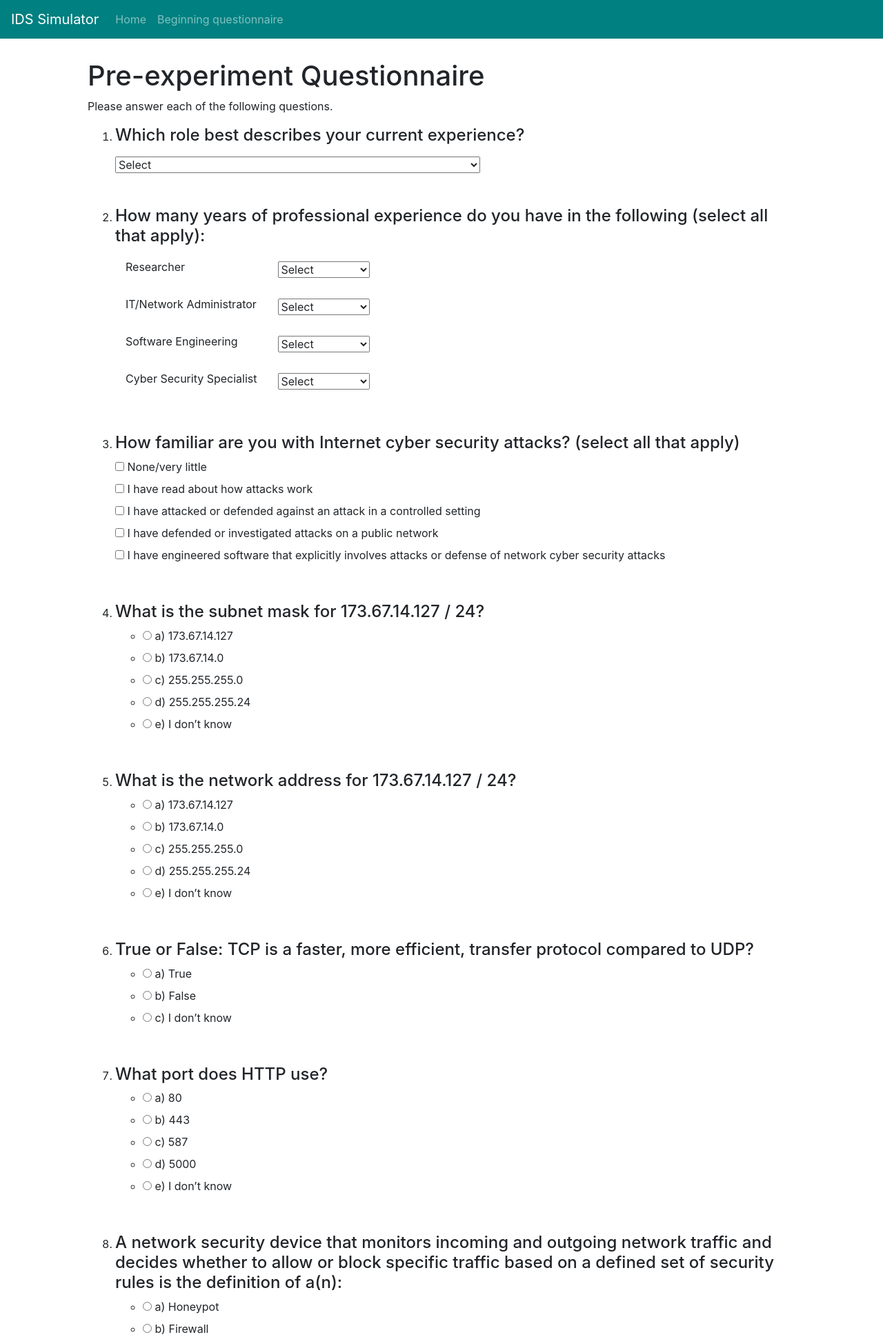
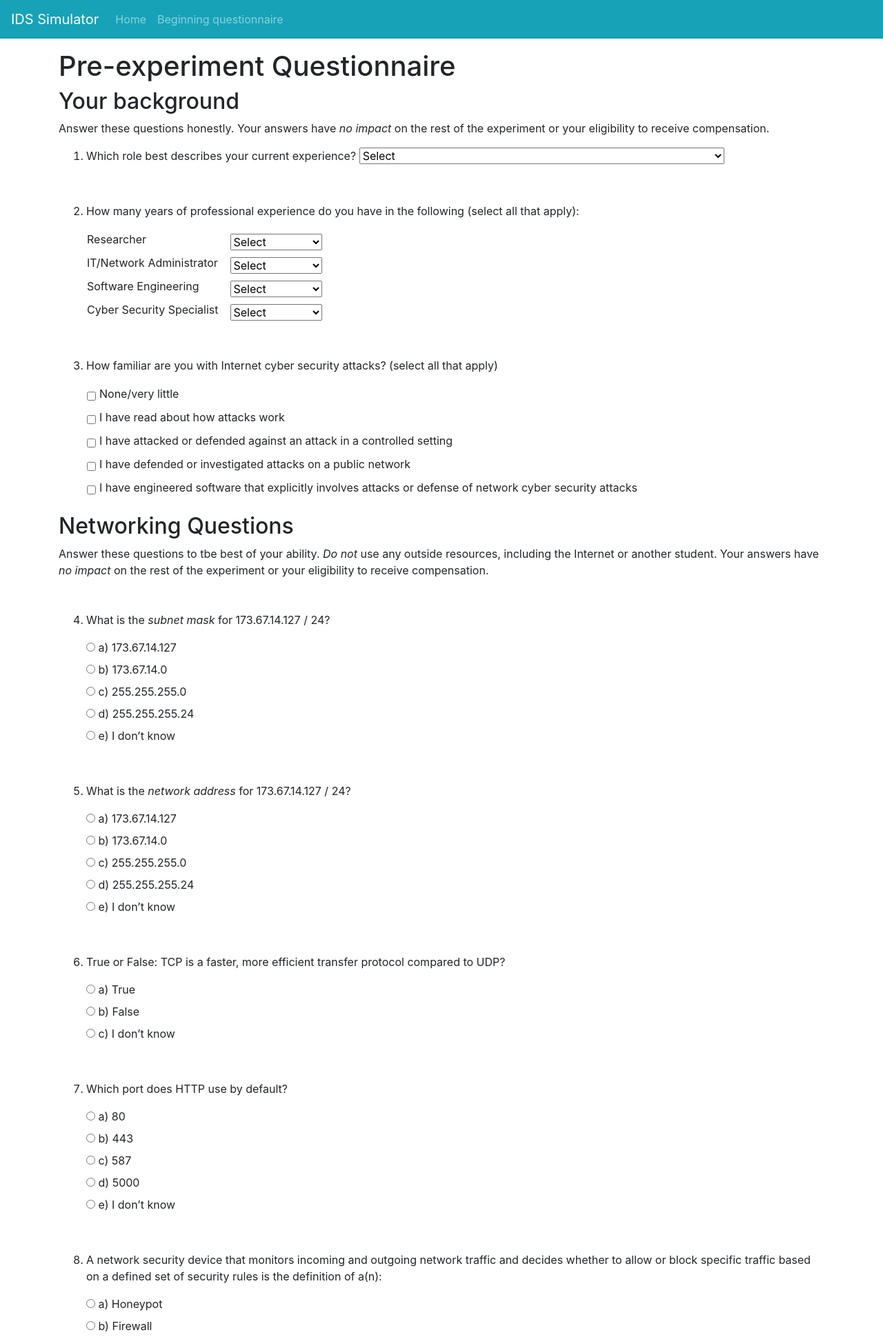
Before and after one commit to uncw-hfcs/ids-simulator, a Flask app: page /prequestionnaire in a window 1280 px wide. Shown: the top 1939 px of the page at 69% size. Run offline with Flask 2, Linux system fonts and the light colour scheme; a user stored in the database is signed in; some libraries are stand-ins or nearby versions.

Commit message:
Reformatted intro, template, and prequestionnaire. Changed some form names on prequestionnaire so as not to give away the answer to an enterprising student

```diff
--- a/crywolf.py
+++ b/crywolf.py
@@ -79,8 +79,8 @@ def prequestionnaire():
             network_address = form.network_address.data,
             tcp_faster = form.tcp_faster.data,
             http_port = form.http_port.data,
-            firewall = form.firewall.data,
-            socket = form.socket.data,
+            firewall = form.security_device.data,
+            socket = form.ip_port.data,
             which_model = form.which_model.data
             )
         user = models.User.query.filter_by(username = current_user.username).first()
--- a/forms.py
+++ b/forms.py
@@ -149,7 +149,7 @@ class PrequestionnaireForm(FlaskForm):
                     validators=[InputRequired()]
                 )
 
-    firewall =  RadioField('Label',
+    security_device =  RadioField('Label',
                     choices=[
                         ('Honeypot','a) Honeypot'),
                         ('Firewall','b) Firewall'),
@@ -160,7 +160,7 @@ class PrequestionnaireForm(FlaskForm):
                     validators=[InputRequired()]
                 )
 
-    socket =  RadioField('Label',
+    ip_port =  RadioField('Label',
                     choices=[
                         ('Socket','a) Socket'),
                         ('MAC Address','b) MAC Address'),
--- /dev/null
+++ b/static/css/crywolf.css
@@ -0,0 +1,7 @@
+.bg-primary {
+    background: teal;
+}
+
+.error {
+    color: red;
+}
--- a/templates/base.html
+++ b/templates/base.html
@@ -1,27 +1,34 @@
 <!doctype html>
-<html class="no-js" lang="">
+<html lang="e">
+
 <head>
     <meta charset="utf-8">
-        <meta http-equiv="X-UA-Compatible" content="IE=edge,chrome=1">
+    <meta name="viewport" content="width=device-width, initial-scale=1, shrink-to-fit=no">
+
+    <link rel="stylesheet" href="https://stackpath.bootstrapcdn.com/bootstrap/4.3.1/css/bootstrap.min.css"
+        integrity="sha384-ggOyR0iXCbMQv3Xipma34MD+dH/1fQ784/j6cY/iJTQUOhcWr7x9JvoRxT2MZw1T" crossorigin="anonymous">
+    <link rel="stylesheet" href="../static/css/crywolf.css">
+
     <title>{% block title %}{% endblock %}</title>
-        <meta name="description" content="">
-        <meta name="viewport" content="width=device-width, initial-scale=1">
+</head>
 
-        <link rel="stylesheet" href="../static/css/normalize.min.css">
-        <link rel="stylesheet" href="../static/css/main.css">
-        <link rel="stylesheet" href="https://stackpath.bootstrapcdn.com/bootstrap/4.3.1/css/bootstrap.min.css" integrity="sha384-ggOyR0iXCbMQv3Xipma34MD+dH/1fQ784/j6cY/iJTQUOhcWr7x9JvoRxT2MZw1T" crossorigin="anonymous">
+<body>
+    <script src="https://code.jquery.com/jquery-3.3.1.slim.min.js"
+        integrity="sha384-q8i/X+965DzO0rT7abK41JStQIAqVgRVzpbzo5smXKp4YfRvH+8abtTE1Pi6jizo"
+        crossorigin="anonymous"></script>
+    <script src="https://cdnjs.cloudflare.com/ajax/libs/popper.js/1.14.7/umd/popper.min.js"
+        integrity="sha384-UO2eT0CpHqdSJQ6hJty5KVphtPhzWj9WO1clHTMGa3JDZwrnQq4sF86dIHNDz0W1"
+        crossorigin="anonymous"></script>
+    <script src="https://stackpath.bootstrapcdn.com/bootstrap/4.3.1/js/bootstrap.min.js"
+        integrity="sha384-JjSmVgyd0p3pXB1rRibZUAYoIIy6OrQ6VrjIEaFf/nJGzIxFDsf4x0xIM+B07jRM"
+        crossorigin="anonymous"></script>
 
-        <script src="../static/js/vendor/modernizr-2.8.3-respond-1.4.2.min.js"></script>
-    </head>
-    <body>
 
     <div>
-
-        <!-- <div class="header-container"> -->
-
-                <header class="navbar navbar-expand-lg navbar-dark teal-bg">
+        <nav class="navbar navbar-expand-sm navbar-dark bg-info">
             <a class="navbar-brand" href="/">IDS Simulator</a>
-                        <button class="navbar-toggler" type="button" data-toggle="collapse" data-target="#navbarSupportedContent" aria-controls="navbarSupportedContent" aria-expanded="false" aria-label="Toggle navigation">
+            <button class="navbar-toggler" type="button" data-toggle="collapse" data-target="#navbarSupportedContent"
+                aria-controls="navbarSupportedContent" aria-expanded="false" aria-label="Toggle navigation">
                 <span class="navbar-toggler-icon"></span>
             </button>
 
@@ -32,7 +39,8 @@
                     {% endif %}
 
                     {% if current_user.is_authenticated and current_user.questionnaire_complete == False %}
-                                <li class="nav-item"><a class="nav-link" href={{ url_for('prequestionnaire')}}>Beginning questionnaire</a></li>
+                    <li class="nav-item"><a class="nav-link" href={{ url_for('prequestionnaire')}}>Beginning
+                            questionnaire</a></li>
                     {% endif %}
 
                     {% if current_user.is_authenticated and current_user.questionnaire_complete == True and current_user.experiment_complete == False %}
@@ -40,26 +48,28 @@
                     {% endif %}
 
                     {% if current_user.is_authenticated and current_user.training_complete == True and current_user.experiment_complete == False %}
-                                <li class="nav-item"><a class="nav-link" href={{ url_for('experiment') }}>Evaluate alerts (main exercise)</a></li>
+                    <li class="nav-item"><a class="nav-link" href={{ url_for('experiment') }}>Evaluate alerts (main
+                            exercise)</a></li>
                     {% endif %}
 
                     {% if current_user.is_authenticated and current_user.experiment_complete == True and  current_user.survey_complete == False %}
-                                <li class="nav-item"><a class="nav-link" href={{ url_for('postsurvey') }}>Post-experiment questionnaire</a></li>
+                    <li class="nav-item"><a class="nav-link" href={{ url_for('postsurvey') }}>Post-experiment
+                            questionnaire</a></li>
                     {% endif %}
 
                     {% if current_user.survey_complete == True %}
-                                <li class="nav-item"><a class="nav-link" href={{ url_for('completion') }}>Get your completion code</a></li>
+                    <li class="nav-item"><a class="nav-link" href={{ url_for('completion') }}>Get your completion
+                            code</a></li>
                     {% endif %}
                 </ul>
             </div>
-                    </header>
+        </nav>
     </div>
 
-        <div class="main-container">
-            <div class="main wrapper clearfix">
+    <div class="container mt-3">
         {% block content %}
         {% endblock %}
     </div>
-        </div>
 </body>
+
 </html>
--- a/templates/prequestionnaire.html
+++ b/templates/prequestionnaire.html
@@ -5,141 +5,199 @@ Pre-experiment Questionnaire
 {% endblock %}
 
 {% block content %}
-<main>
-    <style>
-        table,
-        th,
-        td {
-            line-height: 1;
-            padding: 15px;
-        }
-    </style>
-    <header></header>
 
-    <body>
+
 <h1>Pre-experiment Questionnaire</h1>
 
 {% if form.errors %}
-        <span style="color: red;">Please ensure that all questions are answered before submitting</span>
+<p class="error">You must answer all questions before submitting. Please check for error messages below.</p>
 {% endif %}
 
-        <p>Please answer each of the following questions.</p>
+
 
 
 
 <form action="" method="POST" id="prequiz">
+    <h2>Your background</h2>
+    <p>Answer these questions honestly. Your answers have <em>no impact</em> on the rest of the experiment or your
+        eligibility to receive compensation.</p>
     <ol>
         <li>
-                    <h4>{{ form.role.label }}</h4>
-                    {% for error in form.role.errors %}
-                    <span style="color: red;">[Please select a value]</span>
-                    {% endfor %}
+            <p>
+                {% if form.role.errors %}
+                <span class="error">[Please select a value]</span>
+                {% endif %}
+                {{ form.role.label }}
                 {{ form.role }}
+            </p>
 
         </li>
-                <li class="mt-md-5">
+        <li class="mt-5">
 
-                    <h4> How many years of professional experience do you have in the following (select all that apply):
-                    </h4>
-                    {% if form.role.errors or form.exp_admin.errors or form.exp_software.errors or form.exp_security.errors %}
-                    <span style="color: red;">[Please ensure all fields have a selection]</span>
+            <p>
+                {% if form.exp_researcher.errors or form.exp_admin.errors or form.exp_software.errors or form.exp_security.errors %}
+                <span class="error">[Please ensure all fields have a selection]</span>
                 {% endif %}
+                How many years of professional experience do you have in the following (select all that apply):
+            </p>
             <table>
                 <tr>
                     <td>{{ form.exp_researcher.label }}</td>
-                            <td>{{ form.exp_researcher }}</td>
+                    <td class="pl-3">{{ form.exp_researcher }}</td>
                 </tr>
                 <tr>
                     <td>{{ form.exp_admin.label }}</td>
-                            <td>{{ form.exp_admin }}</td>
+                    <td class="pl-3">{{ form.exp_admin }}</td>
                 </tr>
                 <tr>
                     <td>{{ form.exp_software.label }}</td>
-                            <td>{{ form.exp_software }}</td>
+                    <td class="pl-3">{{ form.exp_software }}</td>
                 </tr>
                 <tr>
                     <td>{{ form.exp_security.label }}</td>
-                            <td>{{ form.exp_security }}</td>
+                    <td class="pl-3">{{ form.exp_security }}</td>
                 </tr>
             </table>
         </li>
-                <li class="mt-md-5">
+        <li class="mt-5">
 
-                    <h4> How familiar are you with Internet cyber security attacks? (select all that apply)</h4>
+            <p>
                 {% if form.familiarity_none.errors %}
-                    <p><span style="color: red;">[Please select at least one checkbox.]</span></p>
+                <span class="error">[Please select at least one checkbox.]</span>
                 {% endif %}
-                    {{ form.familiarity_none }} {{form.familiarity_none.label}}<br>
-                    {{ form.familiarity_read }} {{form.familiarity_read.label}}<br>
-                    {{ form.familiarity_controlled }} {{form.familiarity_controlled.label}}<br>
-                    {{ form.familiarity_public }} {{form.familiarity_public.label}}<br>
-                    {{ form.familiarity_engineered }} {{form.familiarity_engineered.label}}<br>
+                How familiar are you with Internet cyber security attacks? (select all that apply)
+            </p>
+            <table>
+                <tr>
+                    <td>{{ form.familiarity_none }}</td>
+                    <td class="pl-1">{{form.familiarity_none.label}}</td>
+                </tr>
+                <tr>
+                    <td>{{ form.familiarity_read }}</td>
+                    <td class="pl-1">{{form.familiarity_read.label}}</td>
+                </tr>
+                <tr>
+                    <td>{{ form.familiarity_controlled }}</td>
+                    <td class="pl-1">{{form.familiarity_controlled.label}}</td>
+                </tr>
+                <tr>
+                    <td>{{ form.familiarity_public }}</td>
+                    <td class="pl-1">{{form.familiarity_public.label}}</td>
+                </tr>
+                <tr>
+                    <td>{{ form.familiarity_engineered }}</td>
+                    <td class="pl-1">{{form.familiarity_engineered.label}}</td>
+                </tr>
+            </table>
         </li>
-                <li class="mt-md-5">
+    </ol>
 
-                    <h4> What is the subnet mask for 173.67.14.127 / 24?</h4>
-                    {% for error in form.subnet_mask.errors %}
-                    <span style="color: red;">[Please select a value]</span>
+    <h2>Networking Questions</h2>
+    <p>Answer these questions to tbe best of your ability. <em>Do not</em> use any outside resources, including the
+        Internet or another student. Your answers have <em>no impact</em> on the rest of the experiment or your
+        eligibility to receive compensation.</p>
+    <ol start=4>
+        <li class="mt-5">
+
+            <p> {% if form.subnet_mask.errors %}
+                <span class="error">[Please select a value]</span>
+                {% endif %}
+                What is the <em>subnet mask</em> for 173.67.14.127 / 24?
+            </p>
+            <ul class="list-unstyled">
+                {% for subfield in form.subnet_mask %}
+                <li>{{ subfield }} {{ subfield.label }}</li>
                 {% endfor %}
-                    {{ form.subnet_mask }}
+            </ul>
 
         </li>
-                <li class="mt-md-5">
+        <li class="mt-5">
 
-                    <h4> What is the network address for 173.67.14.127 / 24?</h4>
-                    {% for error in form.network_address.errors %}
-                    <span style="color: red;">[Please select a value]</span>
+            <p> {% if form.network_address.errors %}
+                <span class="error">[Please select a value]</span>
+                {% endif %}
+                What is the <em>network address</em> for 173.67.14.127 / 24?
+            </p>
+            <ul class="list-unstyled">
+                {% for subfield in form.network_address %}
+                <li>{{ subfield }} {{ subfield.label }}</li>
                 {% endfor %}
-                    {{ form.network_address }}
+            </ul>
+
 
         </li>
-                <li class="mt-md-5">
-                    <h4> True or False: TCP is a faster, more efficient, transfer protocol compared to UDP?</h4>
-                    {% for error in form.tcp_faster.errors %}
-                    <span style="color: red;">[Please select a value]</span>
+        <li class="mt-5">
+            <p>{% if form.tcp_faster.errors %}
+                <span class="error">[Please select a value]</span>
+                {% endif %}
+                True or False: TCP is a faster, more efficient transfer protocol compared to UDP?
+            </p>
+            <ul class="list-unstyled">
+                {% for subfield in form.tcp_faster %}
+                <li>{{ subfield }} {{ subfield.label }}</li>
                 {% endfor %}
-                    {{ form.tcp_faster }}
+            </ul>
 
         </li>
-                <li class="mt-md-5">
+        <li class="mt-5">
 
-                    <h4> What port does HTTP use?</h4>
-                    {% for error in form.http_port.errors %}
-                    <span style="color: red;">[Please select a value]</span>
+            <p>{% if form.http_port.errors %}
+                <span class="error">[Please select a value]</span>
+                {% endif %}
+                Which port does HTTP use by default?
+            </p>
+            <ul class="list-unstyled">
+                {% for subfield in form.http_port %}
+                <li>{{ subfield }} {{ subfield.label }}</li>
                 {% endfor %}
-                    {{ form.http_port }}
+            </ul>
 
         </li>
-                <li class="mt-md-5">
-                    <h4> A network security device that monitors incoming and outgoing network
+        <li class="mt-5">
+            <p> {% if form.security_device.errors %}
+                <span class="error">[Please select a value]</span>
+                {% endif %}
+                A network security device that monitors incoming and outgoing network
                 traffic and decides whether to allow or block specific traffic based
-                        on a defined set of security rules is the definition of a(n):</h4>
-                    {% for error in form.firewall.errors %}
-                    <span style="color: red;">[Please select a value]</span>
+                on a defined set of security rules is the definition of a(n):
+            </p>
+            <ul class="list-unstyled">
+                {% for subfield in form.security_device %}
+                <li>{{ subfield }} {{ subfield.label }}</li>
                 {% endfor %}
-                    {{ form.firewall }}
+            </ul>
 
         </li>
-                <li class="mt-md-5">
-                    <h4> The combination of an IP address and the port used is called a:</h4>
-                    {% for error in form.socket.errors %}
-                    <span style="color: red;">[Please select a value]</span>
+        <li class="mt-5">
+            <p> {% if form.ip_port.errors %}
+                <span class="error">[Please select a value]</span>
+                {% endif %}
+                The combination of an IP address and the port used is called a:
+            </p>
+
+            <ul class="list-unstyled">
+                {% for subfield in form.ip_port %}
+                <li>{{ subfield }} {{ subfield.label }}</li>
                 {% endfor %}
-                    {{ form.socket }}
+            </ul>
 
         </li>
-                <li class="mt-md-5">
-                    <h4> Network, Internet, Transport, Application are the layers to what model?</h4>
-                    {% for error in form.which_model.errors %}
-                    <span style="color: red;">[Please select a value]</span>
+        <li class="mt-5">
+            <p> {% for error in form.which_model.errors %}
+                <span class="error">[Please select a value]</span>
                 {% endfor %}
-                    {{ form.which_model }}
+                Network, Internet, Transport, Application are the layers of which networking model?
+            </p>
+            <ul class="list-unstyled">
+                {% for subfield in form.which_model %}
+                <li>{{ subfield }} {{ subfield.label }}</li>
+                {% endfor %}
+            </ul>
 
         </li>
     </ol>
     {{ form.csrf_token }}
     <input type="submit" value="Submit">
 </form>
-    </body>
-</main>
+
 {% endblock %}
```
Also changed, not shown: templates/intro.html (+10 -9 lines), crywolf.db. Lines whose indentation alone changed are shown as unchanged.
